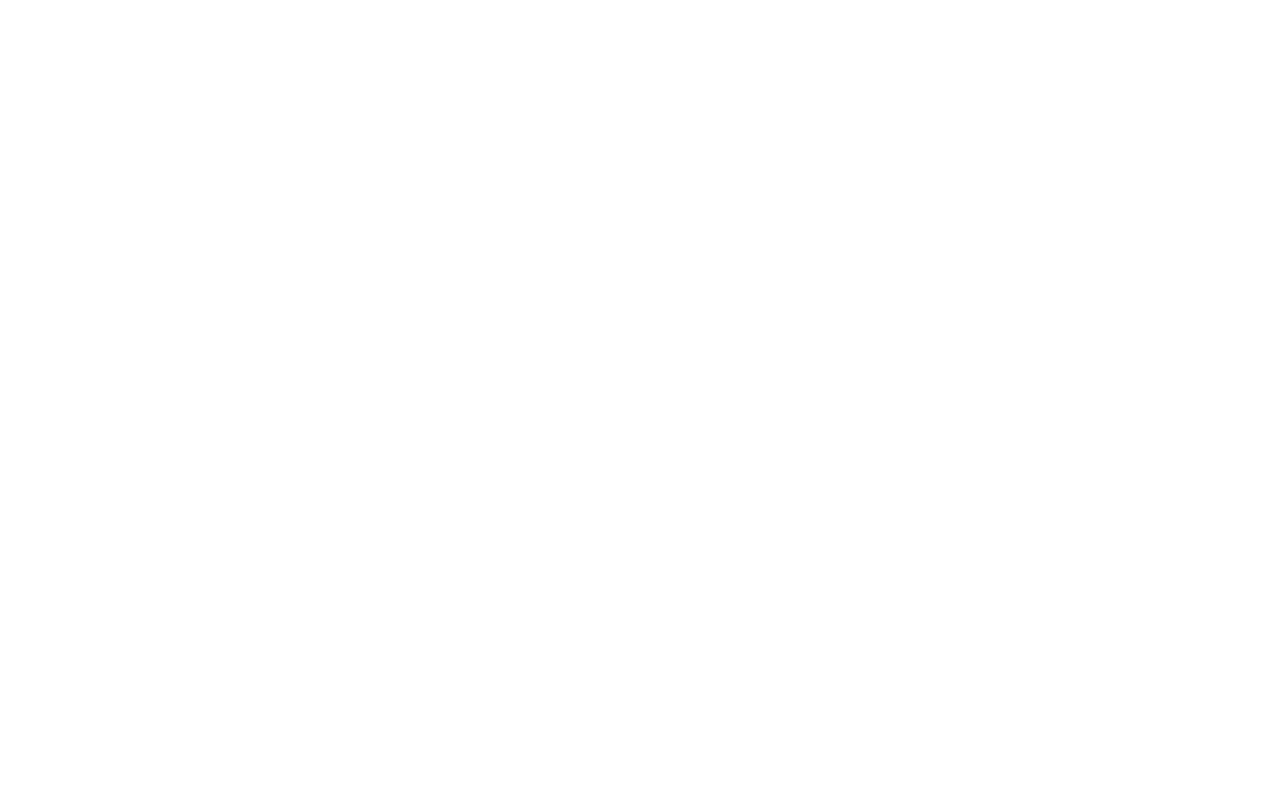
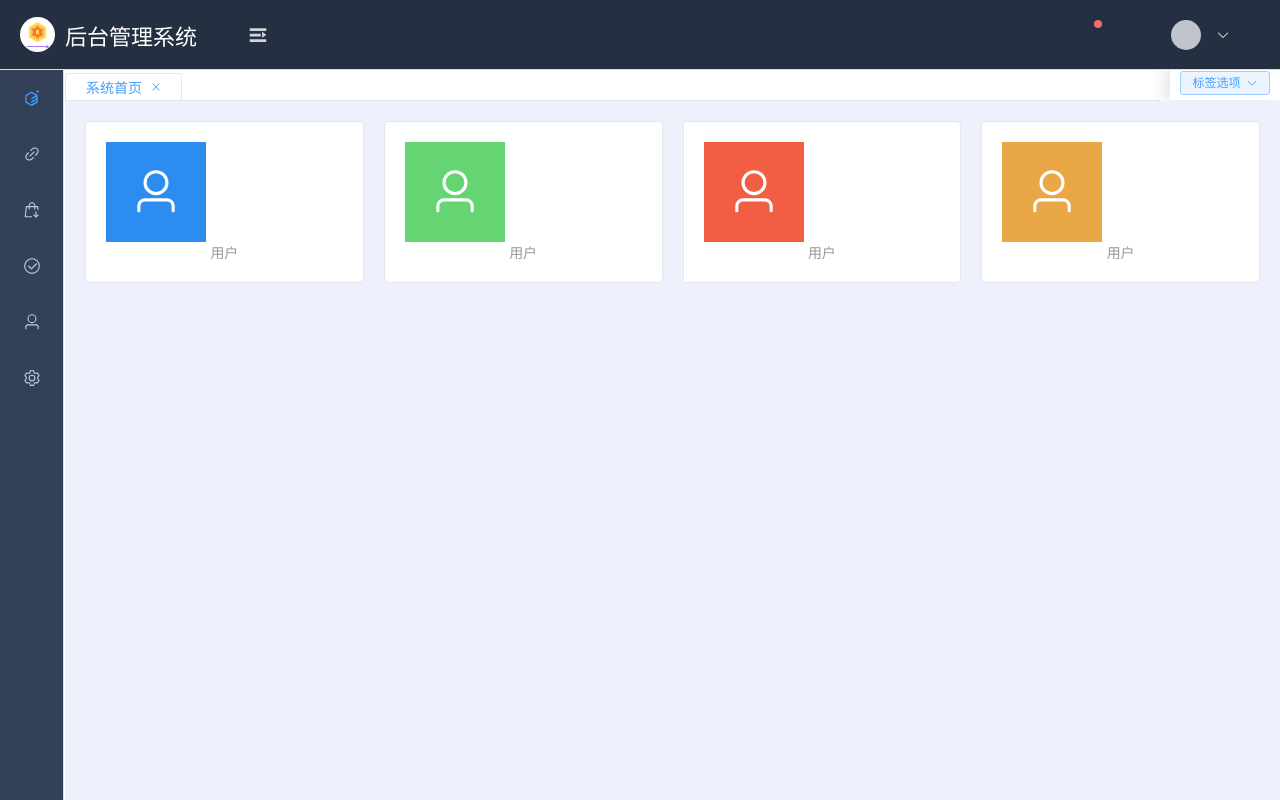
Before and after one commit to ximu1111/admin-Dashboard-sysytem, a Vue app: page /dashboard in a window 1280 px wide. Before the commit this address had no page. Built offline with nearby package versions, Linux system fonts and the light colour scheme.

Commit message:
添加chart

```diff
--- a/package.json
+++ b/package.json
@@ -16,9 +16,11 @@
   },
   "dependencies": {
     "@element-plus/icons-vue": "^2.3.2",
+    "echarts": "^6.0.0",
     "element-plus": "^2.11.7",
     "pinia": "^3.0.3",
     "vue": "^3.5.22",
+    "vue-echarts": "^8.0.1",
     "vue-router": "^4.6.3"
   },
   "devDependencies": {
--- a/src/router/index.ts
+++ b/src/router/index.ts
@@ -2,14 +2,27 @@
 import type { RouteRecordRaw } from 'vue-router'
 import Home from '../views/home.vue'
 
-
 const routes: RouteRecordRaw[] = [
+  {
+    path:'/',
+    redirect:'/dashboard',
+  },
   {
     path: '/',
     name: 'Home',
-    component: Home
+    component: Home,
+    children: [
+      {
+        path: '/dashboard',
+        name: 'dashboard',
+        meta: {
+          title: '系统首页',
+          noAuth: true,
+        },
+        component: () => import(/* webpackChunkName: "dashboard" */ '../views/dashboard.vue'),
+      },
+    ],
   },
-
 ]
 const router = createRouter({
   history: createWebHistory(import.meta.env.BASE_URL),
--- /dev/null
+++ b/src/views/dashboard.vue
@@ -0,0 +1,196 @@
+<script setup lang="ts">
+
+</script>
+
+<template>
+    <div>
+        <el-row :gutter="20" class="mgb20">
+            <el-col :span="6">
+                <el-card shadow="hover" body-class="card-body">
+
+                    <el-icon class="card-icon bg1">
+                        <User />
+                    </el-icon>
+
+                    <div class="card-content">
+
+                        <div>用户</div>
+                    </div>
+                </el-card>
+
+            </el-col>
+            <el-col :span="6">
+                <el-card shadow="hover" body-class="card-body">
+                    <el-icon class="card-icon bg2">
+                        <User />
+                    </el-icon>
+                    <div class="card-content">
+                        <div>用户</div>
+                    </div>
+                </el-card>
+            </el-col>
+            <el-col :span="6">
+                <el-card shadow="hover" body-class="card-body">
+                    <el-icon class="card-icon bg3">
+                        <User />
+                    </el-icon>
+                    <div class="card-content">
+                        <div>用户</div>
+                    </div>
+                </el-card>
+            </el-col>
+            <el-col :span="6">
+                <el-card shadow="hover" body-class="card-body">
+                    <el-icon class="card-icon bg4">
+                        <User />
+                    </el-icon>
+                    <div class="card-content">
+                        <div>用户</div>
+                    </div>
+                </el-card>
+            </el-col>
+        </el-row>
+    </div>
+
+    <div>
+
+    </div>
+
+</template>
+
+
+
+<style scoped>
+.card-body {
+    display: flex;
+    align-items: center;
+    height: 100px;
+    padding: 0;
+}
+
+.card-content {
+    flex: 1;
+    text-align: center;
+    font-size: 14px;
+    color: #999;
+    padding: 0 20px;
+}
+
+.card-num {
+    font-size: 30px;
+}
+
+.card-icon {
+    font-size: 50px;
+    width: 100px;
+    height: 100px;
+    text-align: center;
+    line-height: 100px;
+    color: #fff;
+}
+
+.bg1 {
+    background: #2d8cf0;
+}
+
+.bg2 {
+    background: #64d572;
+}
+
+.bg3 {
+    background: #f25e43;
+}
+
+.bg4 {
+    background: #e9a745;
+}
+
+.color1 {
+    color: #2d8cf0;
+}
+
+.color2 {
+    color: #64d572;
+}
+
+.color3 {
+    color: #f25e43;
+}
+
+.color4 {
+    color: #e9a745;
+}
+
+.chart {
+    width: 100%;
+    height: 400px;
+}
+
+.card-header {
+    padding-left: 10px;
+    margin-bottom: 20px;
+}
+
+.card-header-title {
+    font-size: 18px;
+    font-weight: bold;
+    margin-bottom: 5px;
+}
+
+.card-header-desc {
+    font-size: 14px;
+    color: #999;
+}
+
+.timeline-item {
+    display: flex;
+    justify-content: space-between;
+    align-items: center;
+    font-size: 16px;
+    color: #000;
+}
+
+.timeline-time,
+.timeline-desc {
+    font-size: 12px;
+    color: #787878;
+}
+
+.rank-item {
+    display: flex;
+    align-items: center;
+    margin-bottom: 20px;
+}
+
+.rank-item-avatar {
+    width: 40px;
+    height: 40px;
+    border-radius: 50%;
+    background: #f2f2f2;
+    text-align: center;
+    line-height: 40px;
+    margin-right: 10px;
+}
+
+.rank-item-content {
+    flex: 1;
+}
+
+.rank-item-top {
+    display: flex;
+    justify-content: space-between;
+    align-items: center;
+    color: #343434;
+    margin-bottom: 10px;
+}
+
+.rank-item-desc {
+    font-size: 14px;
+    color: #999;
+}
+
+.map-chart {
+    width: 100%;
+    height: 350px;
+}
+</style>
```
Also changed, not shown: src/components/table-edit.vue (deleted, +0 -23 lines), src/views/chart/echarts.vue (added, +22 -0 lines), 1 other file (tests, documents, lock files or other folders).
